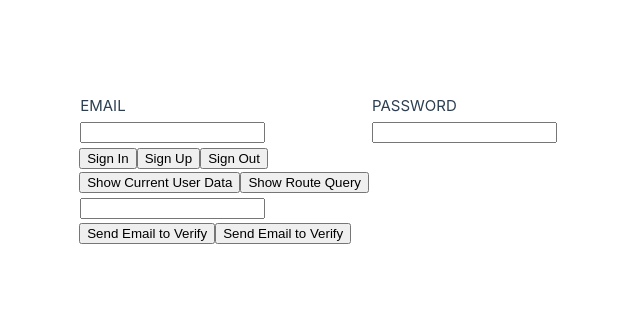
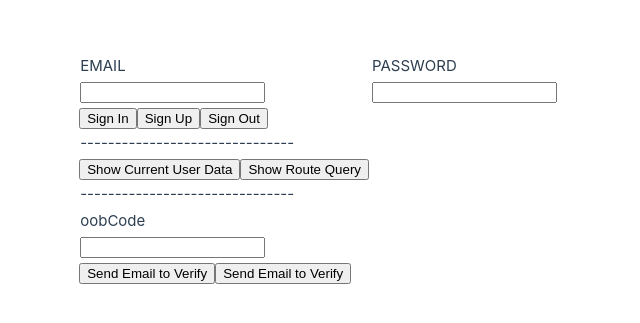
Before and after one commit to Incheat/test-firebase, a Vue app: page / in a window 1280 px wide. Shown: the part 231-554 px from the top of the page, without its empty margins (0-640 px from the left). Built offline with nearby package versions, Linux system fonts and the light colour scheme.

Commit message:
adjust ui

```diff
--- a/src/App.vue
+++ b/src/App.vue
@@ -132,8 +132,17 @@ function applyAction(){
         <button @click="logout">Sign Out</button>
       </tr>
       <tr>
+        <td>-------------------------------</td>
+      </tr>
+      <tr>
         <button @click="showCurrentUserData">Show Current User Data</button>
         <button @click="showRouteQuery">Show Route Query</button>
+      </tr>
+      <tr>
+        <td>-------------------------------</td>
+      </tr>
+      <tr>
+        <td>oobCode</td>
       </tr>
       <tr>
         <td><input type="text" v-model="oobCode"></td>
```
